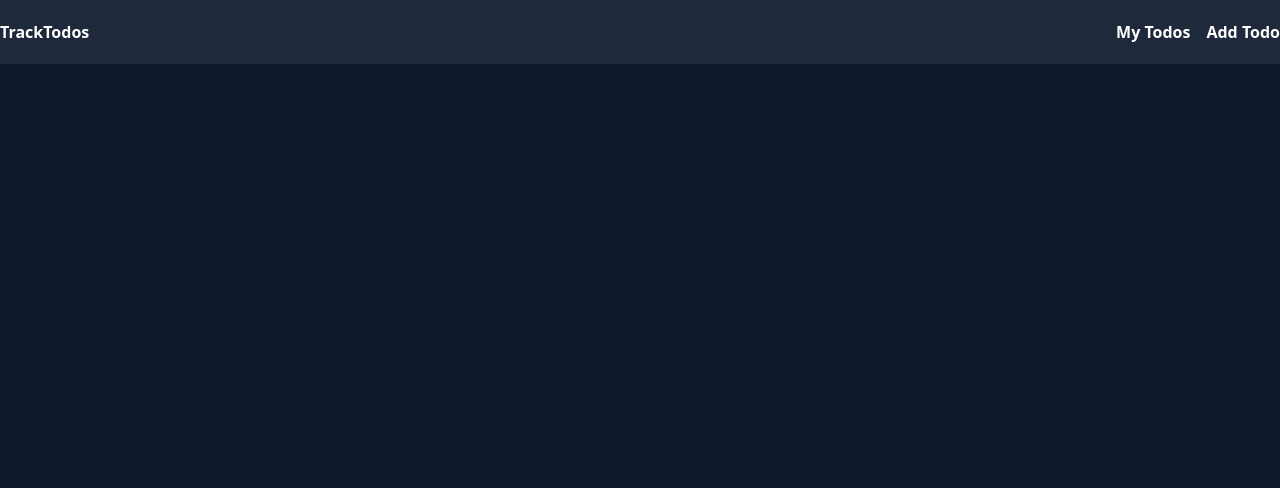
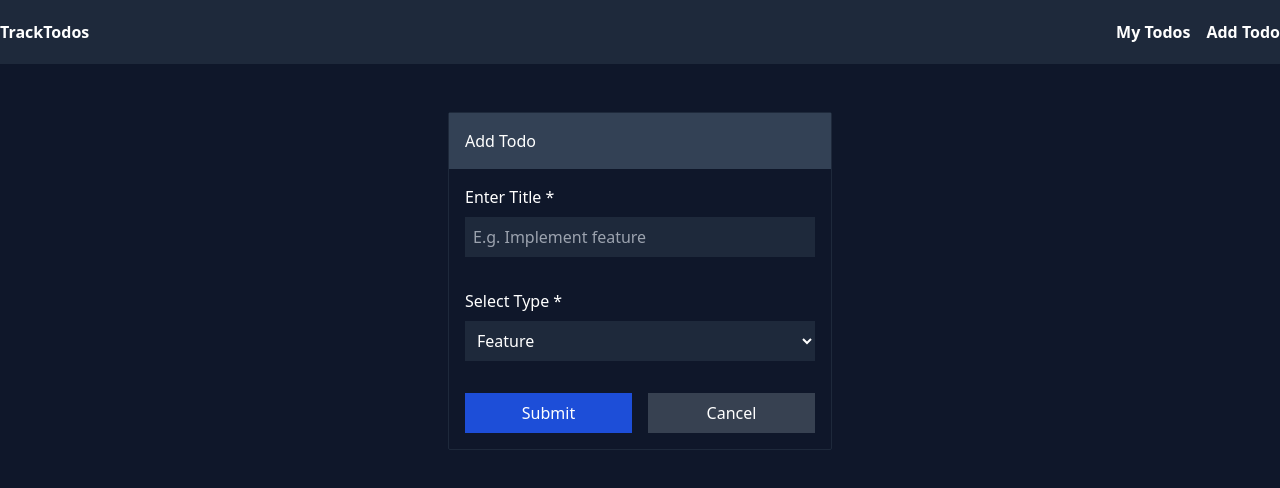
Before and after one commit to cjdomacena/IS322-Project-2, a React (Create React App) app: page /#/addTodo in a window 1280 px wide. Shown: the top 488 px of the page. Built offline with nearby package versions, Linux system fonts and the light colour scheme; no server answers.

Commit message:
fix: :bug: routes in gh pages

```diff
--- a/package.json
+++ b/package.json
@@ -1,7 +1,7 @@
 {
   "name": "project2",
   "version": "0.1.0",
-  "homepage": "https://cjdomacena.github.io/IS322-Project-2/",
+  "homepage": "https://cjdomacena.github.io/IS322-Project-2",
   "private": true,
   "dependencies": {
     "@reduxjs/toolkit": "^1.8.0",
--- a/src/App.js
+++ b/src/App.js
@@ -17,8 +17,8 @@ function App()
     <div className="App">
       <Navbar />
       <Routes>
-        <Route path="IS322-Project-2/" element={<Main view="board" />}/>
-        <Route path="IS322-Project-2/addTodo" element={<AddTodo />}/>
+        <Route path="/" element={<Main view="board" />}/>
+        <Route path="/addTodo" element={<AddTodo />}/>
       </Routes>
     </div>
   );
--- a/src/component/Navbar/index.js
+++ b/src/component/Navbar/index.js
@@ -4,10 +4,10 @@ function Navbar()
 {
 	return (<header className="h-auto w-full bg-slate-800">
 		<nav className=" h-16 container mx-auto flex items-center justify-between">
-			<Link to="IS322-Project-2/" className="text-white font-semibold">TrackTodos</Link>
+			<Link to="/" className="text-white font-semibold">TrackTodos</Link>
 			<div className="space-x-4">
-				<Link to="IS322-Project-2/" className="text-white font-semibold">My Todos</Link>
-				<Link to="IS322-Project-2/addTodo" className="text-white font-semibold">Add Todo</Link>
+				<Link to="/" className="text-white font-semibold">My Todos</Link>
+				<Link to="/addTodo" className="text-white font-semibold">Add Todo</Link>
 			</div>
 		</nav>
 	</header>)
--- a/src/index.js
+++ b/src/index.js
@@ -4,14 +4,14 @@ import './index.css';
 import App from './App';
 import { Provider } from "react-redux"
 import store from './redux/store'
-import { BrowserRouter } from 'react-router-dom';
+import { HashRouter } from 'react-router-dom';
 
 ReactDOM.render(
   <React.StrictMode>
     <Provider store={store}>
-      <BrowserRouter>
+      <HashRouter>
         <App />
-      </BrowserRouter>
+      </HashRouter>
     </Provider>
   </React.StrictMode>,
   document.getElementById('root')
--- a/src/pages/AddTodo.js
+++ b/src/pages/AddTodo.js
@@ -14,10 +14,11 @@ function AddTodo()
 	function handleSubmit(e)
 	{
 		const notify = () => toast.success("Todo successfully added!", {autoClose: 3000, pauseOnHover:false})
+		notify();
 		e.preventDefault();
 		dispatch(addTodo({ "title": title, "type": todoType }))
 		setTitle("")
-		notify();
+		navigate("/");
 	}
 
 	return (
@@ -42,7 +43,7 @@ function AddTodo()
 				</div>
 				<div className="p-4 space-x-4 flex">
 					<button className="w-full py-2 bg-blue-700 text-white" type="submit">Submit</button>
-					<button className="w-full py-2 bg-gray-700 text-white" type="button" onClick={() => navigate("IS322-Project-2/")}>Cancel</button>
+					<button className="w-full py-2 bg-gray-700 text-white" type="button" onClick={() => navigate("/")}>Cancel</button>
 				</div>
 			</form>
 		</div>)
```
